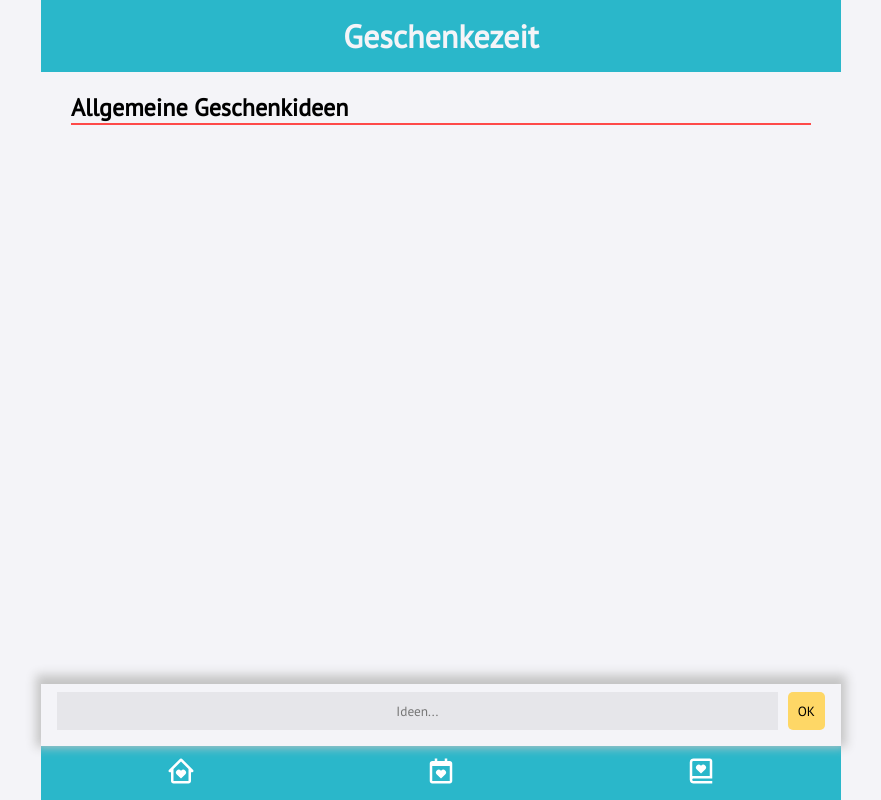
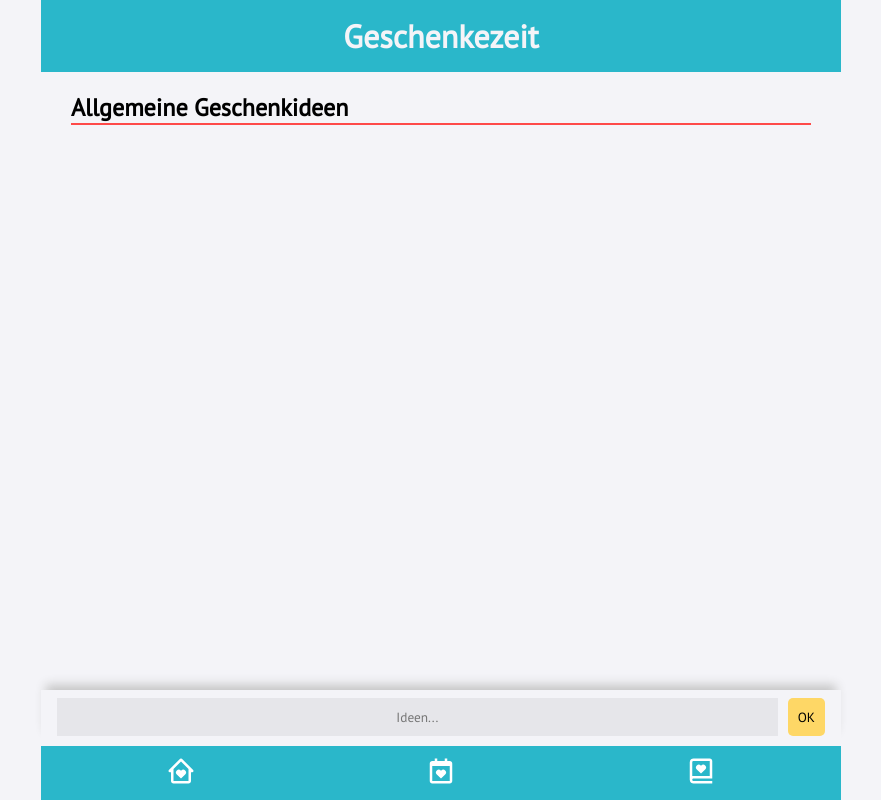
Before and after one commit to AntjeWalter/Geschenkezeit, a Next.js app: page /universal-ideas in a window 1280 px wide. Shown: the whole page, without its empty margins (199-1080 px from the left). Built offline with nearby package versions, Linux system fonts and the light colour scheme.

Commit message:
Change a little styling

```diff
--- a/components/UniversalIdeasPage/IdeasForm.js
+++ b/components/UniversalIdeasPage/IdeasForm.js
@@ -35,10 +35,10 @@ const StyledForm = styled.form`
   gap: 10px;
   margin-bottom: 34px;
   background-color: #f4f4f8;
-  padding: 0.5rem 1rem 1rem 1rem;
+  padding: 0.5rem 1rem 10px 1rem;
   max-width: 800px;
   width: 100vw;
-  box-shadow: 0px -4px 10px 5px #c4c4c4;
+  box-shadow: 0px -10px 10px -5px #c4c4c4;
 `;
 
 const StyledInput = styled.input`
```
